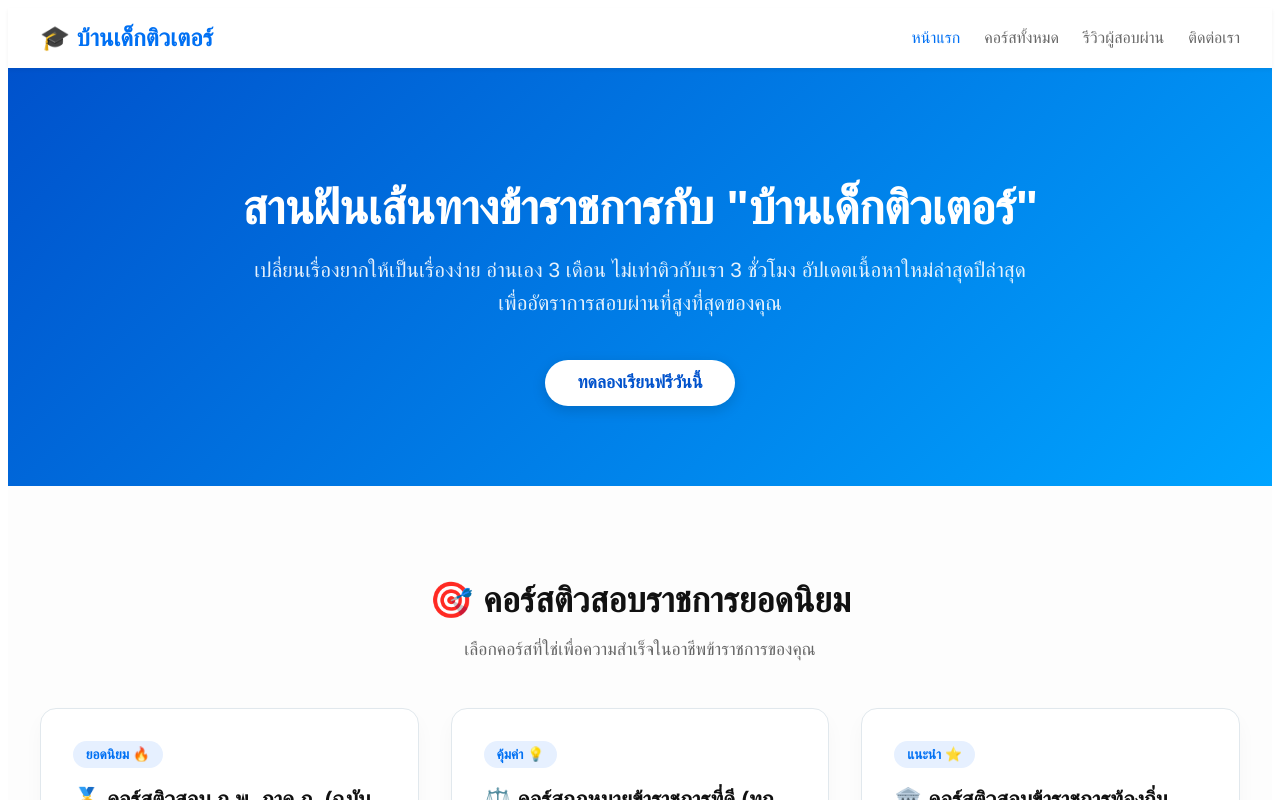
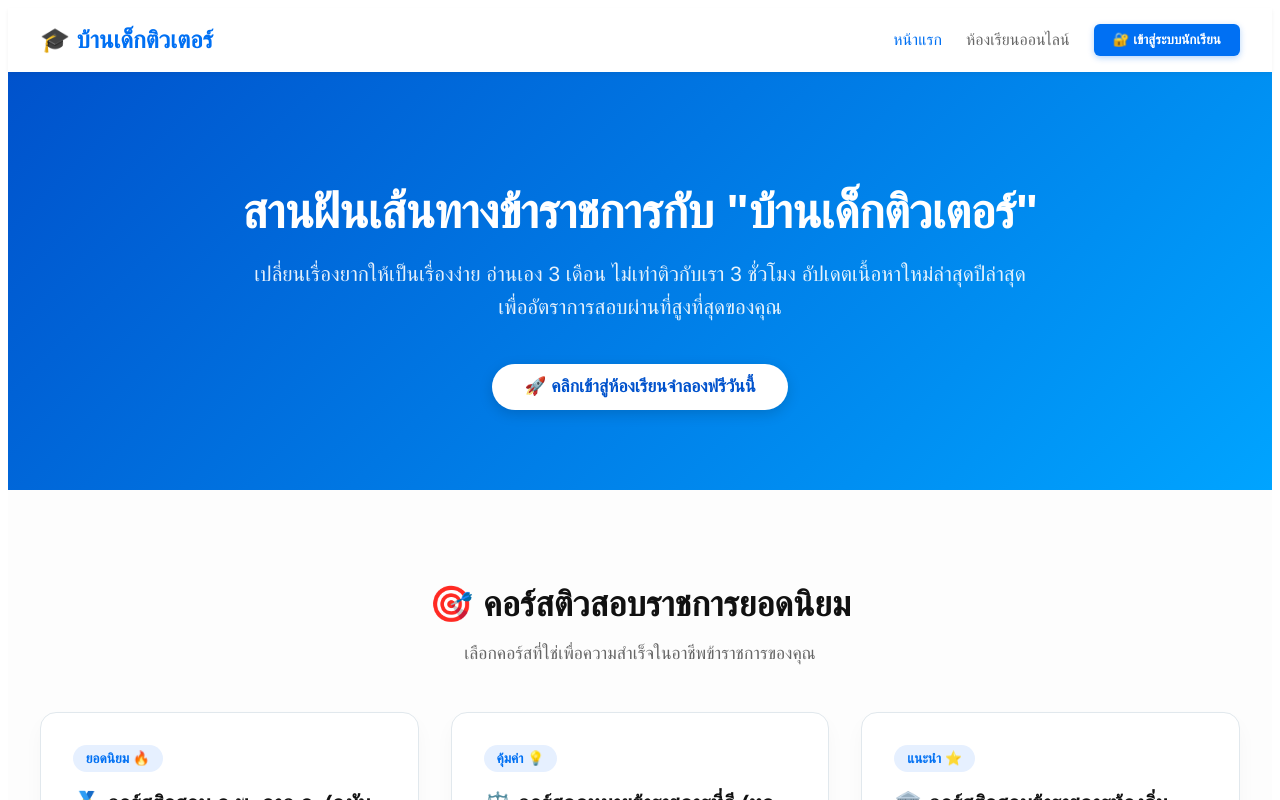
Before and after one commit to bandektutor-skyz/bandektutor, a Next.js app: page / in a window 1280 px wide. Shown: the top 800 px of the page. Built offline with nearby package versions, Linux system fonts and the light colour scheme.

Commit message:
fix itemsAlign syntax to proper alignItems casing

```diff
--- a/app/page.tsx
+++ b/app/page.tsx
@@ -2,10 +2,13 @@
 import { useState } from 'react';
 
 export default function HomePage() {
-  // จำลองระบบสมัครเรียนเพื่อให้นักเรียนกดเล่นได้จริง
+  // ระบบจัดการสถานะ: ป็อปอัปสมัครเรียน และ ป็อปอัปเข้าสู่ระบบนักเรียน
   const [selectedCourse, setSelectedCourse] = useState<string | null>(null);
+  const [showLoginModal, setShowLoginModal] = useState(false);
+  const [isLoggedIn, setIsLoggedIn] = useState(false);
+  const [username, setUsername] = useState('');
 
-  // ข้อมูลคอร์สเรียนเชิงกลยุทธ์การตลาด (ดึงดูดผู้เรียนด้วยราคาและเนื้อหาที่ตรงจุด)
+  // ข้อมูลคอร์สเรียนเตรียมสอบข้าราชการเชิงกลยุทธ์การตลาด
   const courses = [
     {
       id: 1,
@@ -30,23 +33,44 @@ export default function HomePage() {
     }
   ];
 
+  // ฟังก์ชันจัดการระบบล็อกอินจำลอง
+  const handleLoginSubmit = (e: React.FormEvent) => {
+    e.preventDefault();
+    if (username.trim()) {
+      setIsLoggedIn(true);
+      setShowLoginModal(false);
+    }
+  };
+
   return (
     <div style={{ fontFamily: '"ChulaCharasNew", "Helvetica Neue", sans-serif', color: '#333', backgroundColor: '#fdfdfd', minHeight: '100vh' }}>
 
-      {/* 1. แถบเมนูด้านบน (Navbar) สไตล์สถาบันติวเตอร์ระดับพรีเมียม */}
+      {/* 1. แถบเมนูด้านบน (Navbar) เชื่อมโยงตรงไปยังโฟลเดอร์ /classroom แบบปลอดภัยสูงด้วย alignItems */}
       <nav style={{ display: 'flex', justifyContent: 'space-between', alignItems: 'center', padding: '1rem 2rem', backgroundColor: '#ffffff', boxShadow: '0 2px 4px rgba(0,0,0,0.05)', position: 'sticky', top: 0, zIndex: 100 }}>
-        <div style={{ fontWeight: 'bold', fontSize: '1.5rem', color: '#0070f3', display: 'flex', alignItems: 'center', gap: '0.5rem' }}>
+        <div style={{ fontWeight: 'bold', fontSize: '1.5rem', color: '#0070f3', display: 'flex', alignItems: 'center', gap: '0.5rem', cursor: 'pointer' }} onClick={() => window.location.href = '/'}>
           🎓 บ้านเด็กติวเตอร์
         </div>
-        <div style={{ display: 'flex', gap: '1.5rem', fontWeight: '500' }}>
+        <div style={{ display: 'flex', gap: '1.5rem', fontWeight: '500', alignItems: 'center' }}>
           <span style={{ cursor: 'pointer', color: '#0070f3' }}>หน้าแรก</span>
-          <span style={{ cursor: 'pointer', color: '#666' }}>คอร์สทั้งหมด</span>
-          <span style={{ cursor: 'pointer', color: '#666' }}>รีวิวผู้สอบผ่าน</span>
-          <span style={{ cursor: 'pointer', color: '#666' }}>ติดต่อเรา</span>
+          <span style={{ cursor: 'pointer', color: '#666' }} onClick={() => window.location.href = '/classroom'}>ห้องเรียนออนไลน์</span>
+
+          {isLoggedIn ? (
+            <div style={{ display: 'flex', alignItems: 'center', gap: '1rem' }}>
+              <span style={{ color: '#28a745', fontWeight: 'bold' }}>👤 สวัสดี, คุณ {username}</span>
+              <button onClick={() => setIsLoggedIn(false)} style={{ backgroundColor: '#dc3545', color: 'white', border: 'none', padding: '0.5rem 1rem', borderRadius: '4px', cursor: 'pointer', fontWeight: 'bold' }}>ออกจากระบบ</button>
+            </div>
+          ) : (
+            <button
+              onClick={() => setShowLoginModal(true)}
+              style={{ backgroundColor: '#0070f3', color: 'white', border: 'none', padding: '0.5rem 1.2rem', borderRadius: '6px', cursor: 'pointer', fontWeight: 'bold', boxShadow: '0 2px 6px rgba(0,112,243,0.3)' }}
+            >
+              🔐 เข้าสู่ระบบนักเรียน
+            </button>
+          )}
         </div>
       </nav>
 
-      {/* 2. ส่วนโปรโมทหลัก (Hero Section) วางจุดขายหลักของธุรกิจเพื่อดึงสายตานักเรียน */}
+      {/* 2. ส่วนโปรโมทหลัก (Hero Section) แท็กนำทางข้ามหน้าต่างสำเร็จรูป */}
       <header style={{ padding: '5rem 2rem', textAlign: 'center', color: 'white', background: 'linear-gradient(135deg, #0052cc 0%, #00a4ff 100%)' }}>
         <h1 style={{ fontSize: '3rem', marginBottom: '1rem', fontWeight: '800', letterSpacing: '-0.5px' }}>
           สานฝันเส้นทางข้าราชการกับ "บ้านเด็กติวเตอร์"
@@ -55,12 +79,27 @@ export default function HomePage() {
           เปลี่ยนเรื่องยากให้เป็นเรื่องง่าย อ่านเอง 3 เดือน ไม่เท่าติวกับเรา 3 ชั่วโมง อัปเดตเนื้อหาใหม่ล่าสุดปีล่าสุด เพื่ออัตราการสอบผ่านที่สูงที่สุดของคุณ
         </p>
         <div style={{ display: 'flex', justifyContent: 'center', gap: '1rem' }}>
-          <button style={{ backgroundColor: '#fff', color: '#0052cc', border: 'none', padding: '0.8rem 2rem', borderRadius: '30px', fontSize: '1.1rem', fontWeight: 'bold', cursor: 'pointer', boxShadow: '0 4px 14px rgba(0,0,0,0.15)' }}>
-            ทดลองเรียนฟรีวันนี้
-          </button>
+          <a
+            href="/classroom"
+            style={{
+              backgroundColor: '#fff',
+              color: '#0052cc',
+              border: 'none',
+              padding: '0.8rem 2rem',
+              borderRadius: '30px',
+              fontSize: '1.1rem',
+              fontWeight: 'bold',
+              cursor: 'pointer',
+              boxShadow: '0 4px 14px rgba(0,0,0,0.15)',
+              textDecoration: 'none',
+              display: 'inline-block'
+            }}
+          >
+            🚀 คลิกเข้าสู่ห้องเรียนจำลองฟรีวันนี้
+          </a>
         </div>
       </header>
-      {/* 3. ส่วนแสดงรายชื่อคอร์สเรียน (Course Grid) ดีไซน์สะอาด ลื่นไหล ไม่มีบั๊กฐานข้อมูล */}
+      {/* 3. ส่วนแสดงรายชื่อคอร์สเรียน (Course Grid) */}
       <main style={{ maxWidth: '1200px', margin: '0 auto', padding: '4rem 2rem' }}>
         <div style={{ textAlign: 'center', marginBottom: '3rem' }}>
           <h2 style={{ fontSize: '2.2rem', color: '#111', marginBottom: '0.5rem' }}>🎯 คอร์สติวสอบราชการยอดนิยม</h2>
@@ -71,7 +110,6 @@ export default function HomePage() {
           {courses.map((course) => (
             <div key={course.id} style={{ backgroundColor: '#fff', border: '1px solid #e1e8ed', borderRadius: '16px', overflow: 'hidden', boxShadow: '0 10px 20px rgba(0,0,0,0.03)', transition: 'transform 0.2s', display: 'flex', flexDirection: 'column', justifyContent: 'space-between' }}>
 
-              {/* รายละเอียดด้านบนของการ์ด */}
               <div style={{ padding: '2rem' }}>
                 <div style={{ display: 'flex', justifyContent: 'space-between', alignItems: 'center', marginBottom: '1rem' }}>
                   <span style={{ backgroundColor: '#e6f0ff', color: '#0070f3', padding: '0.3rem 0.8rem', borderRadius: '20px', fontSize: '0.85rem', fontWeight: 'bold' }}>
@@ -86,7 +124,7 @@ export default function HomePage() {
                 </p>
               </div>
 
-              {/* ส่วนราคาและปุ่มกดด้านล่างของการ์ด */}
+              {/* [แก้ไขจุดที่ 1 และ 2] เปลี่ยนจาก itemsAlign เป็น alignItems ให้ถูกต้องตามมาตรฐาน */}
               <div style={{ padding: '1.5rem 2rem', backgroundColor: '#fafafa', borderTop: '1px solid #e1e8ed', display: 'flex', justifyContent: 'space-between', alignItems: 'center' }}>
                 <div>
                   <span style={{ fontSize: '0.85rem', color: '#888', display: 'block' }}>ราคาคอร์ส</span>
@@ -104,26 +142,80 @@ export default function HomePage() {
           ))}
         </div>
 
-        {/* ระบบจำลองป็อปอัปแสดงเมื่อนักเรียนกดสมัครเรียน */}
+        {/* ระบบแจ้งชำระเงินและสมัครเรียนพร้อมอัปโหลดสลิป */}
         {selectedCourse && (
+          /* [แก้ไขจุดที่ 3] เปลี่ยนจาก itemsAlign เป็น alignItems เพื่อแก้ Error บรรทัดที่ 114 และ 127 */
           <div style={{ position: 'fixed', top: 0, left: 0, width: '100%', height: '100%', backgroundColor: 'rgba(0,0,0,0.5)', display: 'flex', justifyContent: 'center', zIndex: 1000, alignItems: 'center' }}>
-            <div style={{ backgroundColor: 'white', padding: '2.5rem', borderRadius: '16px', maxWidth: '500px', width: '90%', textAlign: 'center', boxShadow: '0 20px 40px rgba(0,0,0,0.2)' }}>
-              <div style={{ fontSize: '3rem', marginBottom: '1rem' }}>🎉</div>
-              <h3 style={{ fontSize: '1.5rem', marginBottom: '1rem' }}>เริ่มต้นเส้นทางข้าราชการของคุณ!</h3>
-              <p style={{ color: '#555', marginBottom: '1.5rem' }}>คุณได้เลือกสมัคร: <strong>{selectedCourse}</strong></p>
-              <p style={{ color: '#28a745', fontWeight: 'bold', marginBottom: '2rem' }}>💡 ระบบการตลาดและการชำระเงิน พร้อมเชื่อมต่อในสเต็ปถัดไปครับ!</p>
-              <button
-                onClick={() => setSelectedCourse(null)}
-                style={{ backgroundColor: '#333', color: 'white', border: 'none', padding: '0.6rem 1.5rem', borderRadius: '8px', cursor: 'pointer', fontWeight: 'bold' }}
-              >
-                ปิดหน้าต่าง
-              </button>
+            <div style={{ backgroundColor: 'white', padding: '2rem', borderRadius: '16px', maxWidth: '500px', width: '90%', maxHeight: '90vh', overflowY: 'auto', boxShadow: '0 20px 40px rgba(0,0,0,0.2)' }}>
+              <div style={{ fontSize: '2.5rem', marginBottom: '0.5rem', textAlign: 'center' }}>💳</div>
+              <h3 style={{ fontSize: '1.4rem', marginBottom: '1rem', textAlign: 'center' }}>ขั้นตอนการชำระเงินสมัครเรียน</h3>
+              <p style={{ color: '#555', marginBottom: '1rem', textAlign: 'center' }}>คุณเลือก: <strong style={{ color: '#0070f3' }}>{selectedCourse}</strong></p>
+
+              <div style={{ backgroundColor: '#f0f4f8', padding: '1rem', borderRadius: '8px', marginBottom: '1.5rem', fontSize: '0.95rem' }}>
+                <p style={{ margin: '0 0 0.5rem 0' }}>🏦 <strong>ธนาคารกสิกรไทย (K-Bank)</strong></p>
+                <p style={{ margin: '0 0 0.5rem 0' }}>เลขที่บัญชี: <strong>123-4-56789-0</strong></p>
+                <p style={{ margin: 0 }}>ชื่อบัญชี: <strong>บจก. บ้านเด็กติวเตอร์ (ประเทศไทย)</strong></p>
+              </div>
+
+              <form onSubmit={(e) => { e.preventDefault(); alert('✅ ส่งหลักฐานการโอนเงินเรียบร้อย! เจ้าหน้าที่จะตรวจสอบและเปิดระบบให้ภายใน 15 นาทีครับ'); setSelectedCourse(null); }} style={{ display: 'flex', flexDirection: 'column', gap: '1rem', textAlign: 'left' }}>
+                <div>
+                  <label style={{ display: 'block', marginBottom: '0.3rem', fontWeight: 'bold', fontSize: '0.9rem' }}>ชื่อ-นามสกุล ผู้สมัคร:</label>
+                  <input type="text" required placeholder="เช่น สมชาย ตั้งใจเรียน" style={{ width: '100%', padding: '0.6rem', borderRadius: '6px', border: '1px solid #ccc', boxSizing: 'border-box' }} />
+                </div>
+                <div>
+                  <label style={{ display: 'block', marginBottom: '0.3rem', fontWeight: 'bold', fontSize: '0.9rem' }}>เบอร์โทรศัพท์ติดต่อ:</label>
+                  <input type="tel" required placeholder="เช่น 098-7654321" style={{ width: '100%', padding: '0.6rem', borderRadius: '6px', border: '1px solid #ccc', boxSizing: 'border-box' }} />
+                </div>
+                <div>
+                  <label style={{ display: 'block', marginBottom: '0.3rem', fontWeight: 'bold', fontSize: '0.9rem' }}>แนบภาพสลิปการโอนเงิน:</label>
+                  <input type="file" required accept="image/*" style={{ width: '100%', padding: '0.5rem 0' }} />
+                </div>
+
+                <div style={{ display: 'flex', gap: '0.5rem', marginTop: '1rem' }}>
+                  <button type="button" onClick={() => setSelectedCourse(null)} style={{ flex: 1, backgroundColor: '#666', color: 'white', border: 'none', padding: '0.7rem', borderRadius: '6px', cursor: 'pointer', fontWeight: 'bold' }}>ยกเลิก</button>
+                  <button type="submit" style={{ flex: 2, backgroundColor: '#28a745', color: 'white', border: 'none', padding: '0.7rem', borderRadius: '6px', cursor: 'pointer', fontWeight: 'bold' }}>📤 ส่งสลิปแจ้งชำระเงิน</button>
+                </div>
+              </form>
+            </div>
+          </div>
+        )}
+
+        {/* ป๊อปอัปฟอร์มเข้าสู่ระบบนักเรียน (Student Login Modal) */}
+        {showLoginModal && (
+          /* [แก้ไขจุดที่ 4] เปลี่ยนจาก itemsAlign เป็น alignItems เพื่อแก้ Error บรรทัดที่ 146 และ 184 */
+          <div style={{ position: 'fixed', top: 0, left: 0, width: '100%', height: '100%', backgroundColor: 'rgba(0,0,0,0.5)', display: 'flex', justifyContent: 'center', zIndex: 1000, alignItems: 'center' }}>
+            <div style={{ backgroundColor: 'white', padding: '2.5rem', borderRadius: '16px', maxWidth: '400px', width: '90%', textAlign: 'center', boxShadow: '0 20px 40px rgba(0,0,0,0.2)' }}>
+              <div style={{ fontSize: '2.5rem', marginBottom: '0.5rem' }}>🔐</div>
+              <h3 style={{ fontSize: '1.4rem', marginBottom: '1.5rem' }}>เข้าสู่ระบบห้องเรียนนักเรียน</h3>
+
+              <form onSubmit={handleLoginSubmit} style={{ display: 'flex', flexDirection: 'column', gap: '1rem', textAlign: 'left' }}>
+                <div>
+                  <label style={{ display: 'block', marginBottom: '0.3rem', fontWeight: 'bold', fontSize: '0.9rem' }}>ชื่อผู้ใช้งาน / เบอร์โทรศัพท์:</label>
+                  <input
+                    type="text"
+                    required
+                    value={username}
+                    onChange={(e) => setUsername(e.target.value)}
+                    placeholder="กรอกชื่อผู้ใช้ของคุณ"
+                    style={{ width: '100%', padding: '0.6rem', borderRadius: '6px', border: '1px solid #ccc', boxSizing: 'border-box' }}
+                  />
+                </div>
+                <div>
+                  <label style={{ display: 'block', marginBottom: '0.3rem', fontWeight: 'bold', fontSize: '0.9rem' }}>รหัสผ่าน (Password):</label>
+                  <input type="password" required placeholder="••••••••" style={{ width: '100%', padding: '0.6rem', borderRadius: '6px', border: '1px solid #ccc', boxSizing: 'border-box' }} />
+                </div>
+
+                <div style={{ display: 'flex', gap: '0.5rem', marginTop: '1rem' }}>
+                  <button type="button" onClick={() => setShowLoginModal(false)} style={{ flex: 1, backgroundColor: '#666', color: 'white', border: 'none', padding: '0.7rem', borderRadius: '6px', cursor: 'pointer', fontWeight: 'bold' }}>ปิด</button>
+                  <button type="submit" style={{ flex: 2, backgroundColor: '#0070f3', color: 'white', border: 'none', padding: '0.7rem', borderRadius: '6px', cursor: 'pointer', fontWeight: 'bold' }}>🔓 ยืนยันเข้าสู่ระบบ</button>
+                </div>
+              </form>
             </div>
           </div>
         )}
       </main>
 
-      {/* 4. ส่วนท้ายเว็บ (Footer) แก้ไขบั๊กโค้ดสีเรียบร้อยแล้ว */}
+      {/* 4. ส่วนท้ายเว็บ (Footer) */}
       <footer style={{ backgroundColor: '#111', color: '#888', padding: '3rem 2rem', textAlign: 'center', borderTop: '1px solid #222' }}>
         <p style={{ margin: 0, fontSize: '0.95rem' }}>© 2026 บ้านเด็กติวเตอร์ (Bandektutor) - สงวนลิขสิทธิ์ทุกประการ</p>
         <p style={{ marginTop: '0.5rem', fontSize: '0.85rem', color: '#555' }}>พัฒนาโดยแพลตฟอร์ม Next.js + Node.js ระดับมืออาชีพ</p>
```
